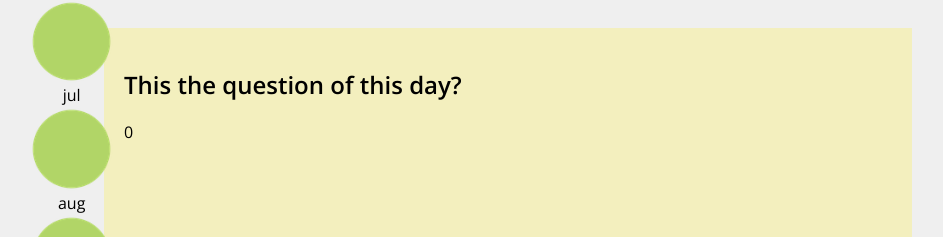
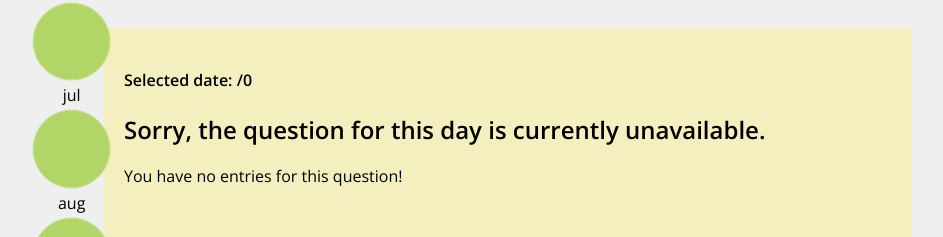
Before and after one commit to janicey27/Diurnalis, a React app: page /t in a window 1280 px wide. Shown: the part 127-364 px from the top of the page, without its empty margins (61-1004 px from the left). Built offline with nearby package versions, Linux system fonts and the light colour scheme; no server answers; the HTML template or start-up script is replaced by a standard one.

Commit message:
past responses box correctly responds to interaction with clicking months and days

```diff
--- a/client/src/components/modules/DayEntry.js
+++ b/client/src/components/modules/DayEntry.js
@@ -6,35 +6,71 @@ class Root extends React.Component {
     super(props);
 
     this.state = {
-        selectedMonth: this.props.selectedMonth,
-        mockEntries: ["active","inactive","inactive","active","active","active","active","inactive","inactive","active","active","inactive","inactive","active","inactive","active","active","inactive","inactive","active","active","inactive","inactive","active","inactive","active","active","inactive","inactive","active","inactive"] ,
-        dayIndex: 0
+        // selectedMonth: this.props.selectedMonth,
+        // dayIndex: 0
+        todaysQuestion: "Sorry, the question for this day is currently unavailable.",
+        todaysResponses: "You have no entries for this question!"
     }
 
 }
+  getQuestionOfDay = () => {
+    const questions = this.props.questionArray;
+    var i;
+    var gotQuestion = false;
+    for (i=0; i<questions.length; i++) {
+      if (questions[i][0] === this.props.selectedMonth && questions[i][1] === this.props.dayIndex+1) {
+        this.setState({todaysQuestion: questions[i][2]})
+        gotQuestion = true;
+      }
+    }
+    // console.log(gotQuestion)
+    if (gotQuestion == false) {
+      this.setState({todaysQuestion: "Sorry, the question for this day is currently unavailable."})
+    }
+  }
+
+  getResponsesOfDay = () => {
+    const responses = this.props.responseArray;
+    var i;
+    var hasResponse = false;
+    for (i=0; i<responses.length; i++) {
+      if (responses[i][0] === this.props.selectedMonth && responses[i][1] === this.props.dayIndex+1) {
+        this.setState({todaysResponses: responses[i][3]})
+        hasResponse = true;
+      }
+    }
+    if (hasResponse == false) {
+      this.setState({todaysResponses: "You have no entries for this question!"})
+    }
+  }
 
   componentDidMount() {
-    console.log("day entry mounted!")
+    // console.log("day entry mounted!")
+
   }
 
   updateEntry(inputDay) {
-    console.log("update function fired!!")
-    this.setState({dayIndex: inputDay});
+    // console.log("update function fired!!")
+    // this.setState({dayIndex: inputDay});
   }
 
   componentDidUpdate(prevProps) {
-    if (this.props.selectedDay != prevProps.selectedDay) {
-        console.log("component did Update");
-        console.log(this.props.selectedDay);
-        this.updateEntry(this.props.selectedDay);
+    if (this.props.dayIndex != prevProps.dayIndex) {
+        // console.log("component did Update");
+        // console.log(this.props.selectedDay);
+        // this.updateEntry(this.props.selectedDay);
+        this.getQuestionOfDay();
+        this.getResponsesOfDay();
     }
 }
 
   render() {
     return (
       <div className = "entry-container">
-        <h2> This the question of this day?</h2>
-        <p>{this.state.dayIndex}</p>
+        <h4>Selected date: {this.props.selectedMonth}/{this.props.dayIndex+1} </h4>
+        <h2>{this.state.todaysQuestion}</h2>
+        <p>{this.state.todaysResponses}</p>
+
       </div>
     )
     ;
--- a/client/src/components/modules/Monthline.js
+++ b/client/src/components/modules/Monthline.js
@@ -15,7 +15,7 @@ class Monthline extends React.Component {
             monthLength: 0,
             dayEntries: [],//["active","inactive","inactive","active","active","active","active","inactive","inactive","active","active","inactive","inactive","active","inactive","active","active","inactive","inactive","active","active","inactive","inactive","active","inactive","active","active","inactive","inactive","active","inactive"] ,
             showEntry: false,
-            selectedDay: 0,
+            selectedDay: -1,
             responseArray: []
         }
 
@@ -47,12 +47,12 @@ class Monthline extends React.Component {
 
         }
 
-        var monthIndex = this.props.selectedMonth;
+        // var monthIndex = this.props.selectedMonth;
+
+        const responses = this.props.responseArray;
         var j;
-        const responses = this.props.responseArray;
-
         for (j=0; j<responses.length; j++) { //iterates through responseArray to find days with entries
-            if (responses[j][0]===monthIndex) {
+            if (responses[j][0]===this.props.selectedMonth) {
                 var activeIndex = responses[j][1]-1;
                 activityArray[activeIndex] = "active";
             }
@@ -85,7 +85,7 @@ class Monthline extends React.Component {
     return (
         <div>
             <section>
-                 <DayEntry selectedDay={this.state.selectedDay} selectedMonth={this.props.selectedMonth}/>
+                 <DayEntry dayIndex={this.state.selectedDay} selectedMonth={this.props.selectedMonth} questionArray={this.props.questionArray} responseArray={this.props.responseArray}/>
             </section>
 
             <section className="timeline">
```
